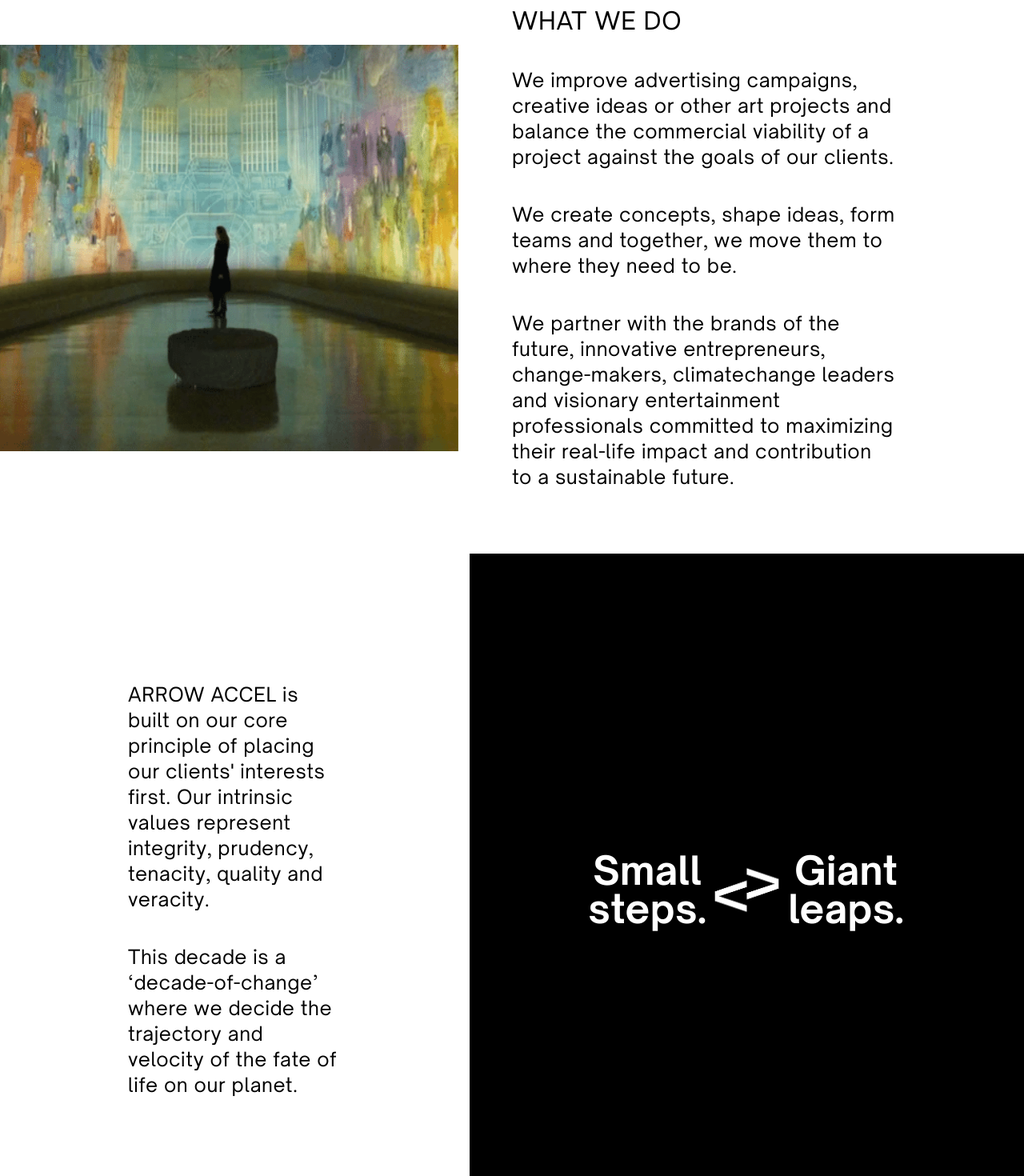
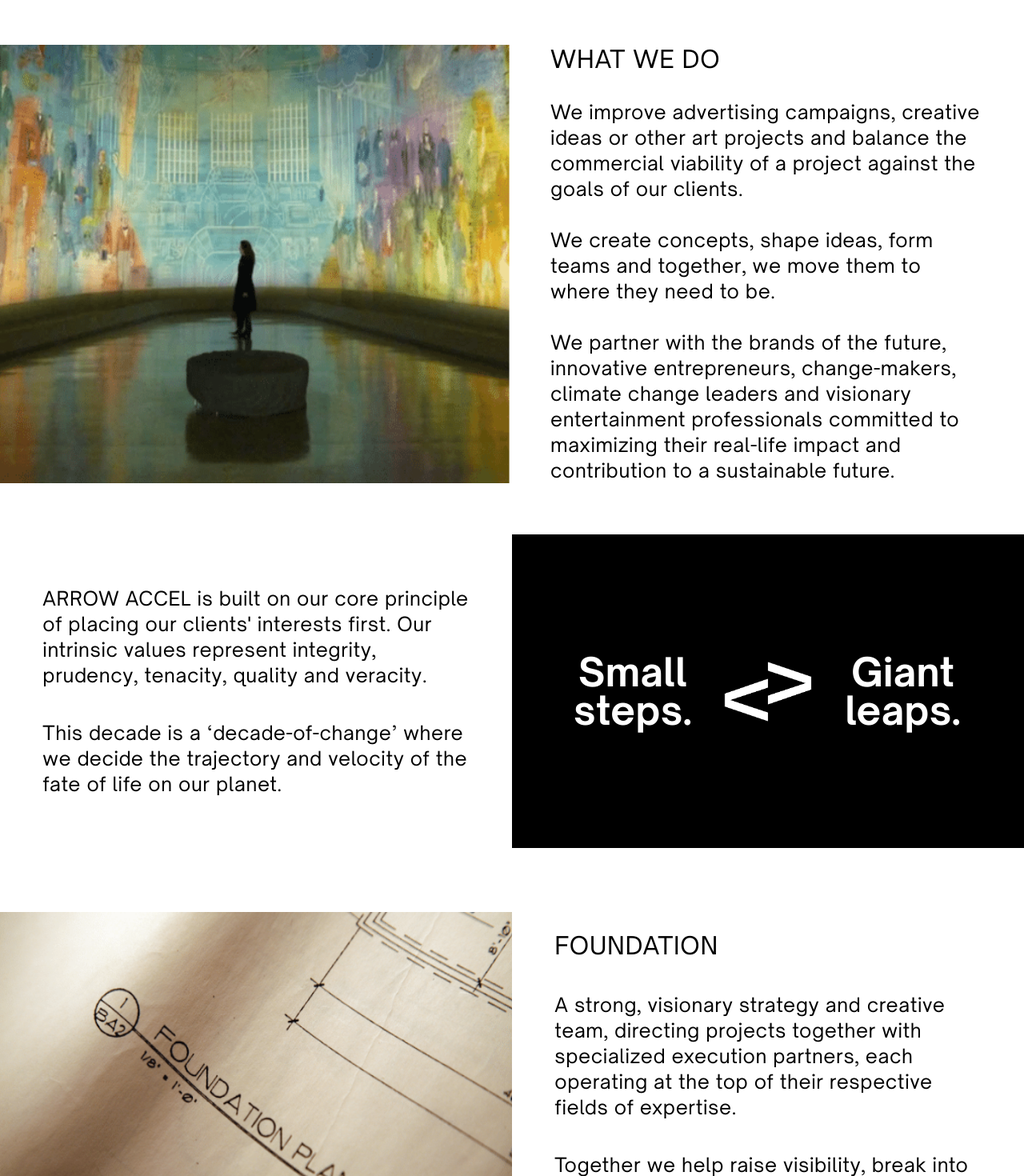
Before and after one commit to shafrazi/arrow-accel, a Next.js app: page /about-us in a window 1280 px wide. Shown: the part 840-2310 px from the top of the page at 80% size. Built offline with nearby package versions, Linux system fonts and the light colour scheme.

Commit message:
fix foundation banner

```diff
--- a/components/about-what-we-do.js
+++ b/components/about-what-we-do.js
@@ -1,29 +1,29 @@
 export default function AboutWhatWeDo() {
   return (
-    <div className="flex flex-col w-full tracking-wide mt-3 md:mt-[2rem] lg:mt-[5rem] mb-[5rem]">
-      <div className="w-full flex lg:mx-0 flex-col lg:flex-row">
-        <div className="w-full lg:w-1/2 lg:py-12 flex lg:pr-16 pb-16">
+    <div className="flex flex-col w-full tracking-wide">
+      <div className="w-full flex lg:mx-0 flex-col lg:flex-row mt-10 md:mt-14 lg:mt-[8rem]">
+        <div className="w-full lg:w-1/2 flex">
           <img
             src="/images/what-we-do.png"
             className="px-4 md:px-8 lg:px-0 w-full"
           />
         </div>
-        <div className="w-full px-4 md:px-8 lg:px-0 lg:w-1/2 flex flex-col justify-center lg:pr-[10rem]">
+        <div className="w-full px-4 my-4 md:my-10 lg:my-0 lg:py-0 md:px-8 lg:px-12 lg:w-1/2 flex flex-col justify-center">
           <h2 className="tracking-wide text-lg md:text-3xl uppercase">
             What we do
           </h2>
-          <p className="tracking-wide text-base md:text-2xl mt-4 lg:mt-10">
+          <p className="tracking-wide text-base md:text-2xl mt-4 lg:mt-8">
             We improve advertising campaigns, creative ideas or other art
             projects and balance the commercial viability of a project against
             the goals of our clients.
           </p>
-          <p className="tracking-wide text-base md:text-2xl mt-4 lg:mt-10">
+          <p className="tracking-wide text-base md:text-2xl mt-4 lg:mt-8">
             We create concepts, shape ideas, form teams and together, we move
             them to where they need to be.
           </p>
-          <p className="tracking-wide text-base md:text-2xl mt-4 lg:mt-10">
+          <p className="tracking-wide text-base md:text-2xl mt-4 lg:mt-8">
             We partner with the brands of the future, innovative entrepreneurs,
-            change-makers, climatechange leaders and visionary entertainment
+            change-makers, climate change leaders and visionary entertainment
             professionals committed to maximizing their real-life impact and
             contribution to a sustainable future.
           </p>
--- a/components/foundation-banner.js
+++ b/components/foundation-banner.js
@@ -1,50 +1,60 @@
 export default function FoundationBanner() {
   return (
-    <div className="flex flex-col w-full tracking-wide">
+    <div className="flex flex-col w-full tracking-wide my-4 md:my-10 lg:my-16">
       <div className="w-full flex flex-col-reverse  lg:flex-row">
-        <div className="w-full lg:w-1/2 px-4 lg:px-[10rem] py-10 lg:py-[10rem]">
+        <div className="w-full lg:w-1/2 flex flex-col justify-center items-center">
+          <div className="w-full lg:w-10/12 py-6 md:py-10 lg:py-16 px-4 md:px-10 lg:px-0">
             <p className="tracking-wide text-lg md:text-2xl">
-            ARROW ACCEL is built on our core principle of placing our clients'​
-            interests first. Our intrinsic values represent integrity, prudency,
-            tenacity, quality and veracity.
+              ARROW ACCEL is built on our core principle of placing our
+              clients'​ interests first. Our intrinsic values represent
+              integrity, prudency, tenacity, quality and veracity.
             </p>
             <p className="tracking-wide text-lg md:text-2xl mt-10">
               This decade is a ‘decade-of-change’ where we decide the trajectory
               and velocity of the fate of life on our planet.
             </p>
           </div>
-        <div className="w-full lg:w-1/2 flex min-w-min  justify-center items-center px-4 py-4 lg:py-[7rem] lg:px-[10rem] bg-black text-white">
+        </div>
+        <div className="w-full lg:w-1/2 flex flex-col justify-center items-center px-4 py-4 bg-black text-white">
+          <div className="w-full flex lg:w-10/12 py-6 md:py-10 lg:py-16 px-4 md:px-10 lg:px-0">
             <div className="w-1/3 flex flex-col justify-center px-5 items-center">
               <p className="text-xl md:text-3xl lg:text-5xl font-bold">Small</p>
-            <p className="text-xl md:text-3xl lg:text-5xl font-bold">steps.</p>
+              <p className="text-xl md:text-3xl lg:text-5xl font-bold">
+                steps.
+              </p>
             </div>
             <div className="w-1/3 flex flex-col justify-center items-center">
               <img src="/images/logo-icon-white.png" className="w-3/4" />
             </div>
             <div className="w-1/3 flex flex-col justify-center items-center px-5">
               <p className="text-xl md:text-3xl lg:text-5xl font-bold">Giant</p>
-            <p className="text-xl md:text-3xl lg:text-5xl font-bold">leaps.</p>
+              <p className="text-xl md:text-3xl lg:text-5xl font-bold">
+                leaps.
+              </p>
+            </div>
           </div>
         </div>
       </div>
       <div className="w-full flex flex-col lg:flex-row lg:py-[5rem]">
-        <div className="w-full lg:w-1/2">
+        <div className="w-full lg:w-1/2 flex">
           <img src="/images/foundation.png" className="w-full" />
         </div>
-        <div className="w-full lg:w-1/2 px-4 lg:px-[10rem] py-6 lg:py-10">
+        <div className="w-full lg:w-1/2 flex flex-col justify-center items-center">
+          <div className="w-full lg:w-10/12 py-6 px-4 md:px-10 lg:px-0">
             <h2 className="tracking-wide text-lg md:text-3xl uppercase text-center lg:text-left">
               foundation
             </h2>
             <p className="tracking-wide text-lg md:text-2xl mt-4 md:mt-10">
               A strong, visionary strategy and creative team, directing projects
-            together with specialized execution partners, each operating at the
-            top of their respective fields of expertise.
+              together with specialized execution partners, each operating at
+              the top of their respective fields of expertise.
             </p>
             <p className="tracking-wide text-lg md:text-2xl mt-4 md:mt-10">
               Together we help raise visibility, break into the marketplace and
-            help secure funds for ground-breaking projects, disruptive ideas and
-            companies in the Netherlands and around the globe.
+              help secure funds for ground-breaking projects, disruptive ideas
+              and companies in the Netherlands and around the globe.
             </p>
+          </div>
         </div>
       </div>
     </div>
```
Also changed, not shown: 1 other file (tests, documents, lock files or other folders). Lines whose indentation alone changed are shown as unchanged.
